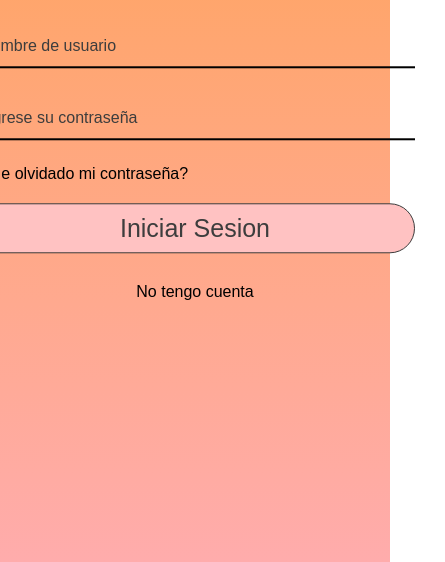
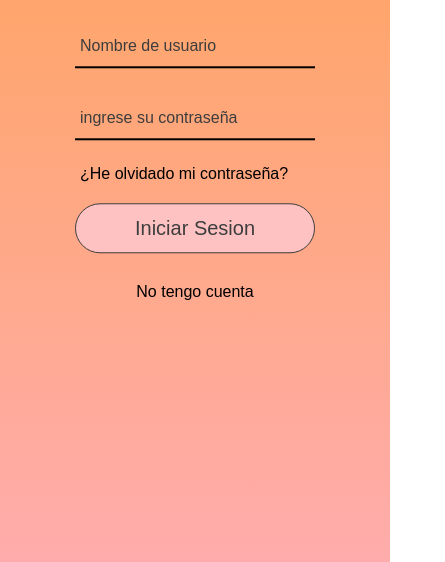
Before and after one commit to kevinn809/fomulario.github.io, a plain HTML site: page index.html in a window 390 px wide. Shown: the part 298-860 px from the top of the page, 445 px wide, since content can reach past the window. Drawn offline with Linux system fonts and the light colour scheme.

Commit message:
Update style.css

```diff
--- a/style.css
+++ b/style.css
@@ -124,3 +124,18 @@ form button:hover{
     color: blue;
     text-decoration: underline;
 }
+
+@media (max-width: 768px) {
+    .formulario {
+        width: 300px;
+    }
+    form button{
+        font-size: 20px;
+    }
+    .remember {
+        margin: -5px 0px 20px 5px;
+        width: 100%;
+        color: rgb(90, 90, 255);
+        cursor: pointer;
+    }
+}
```
